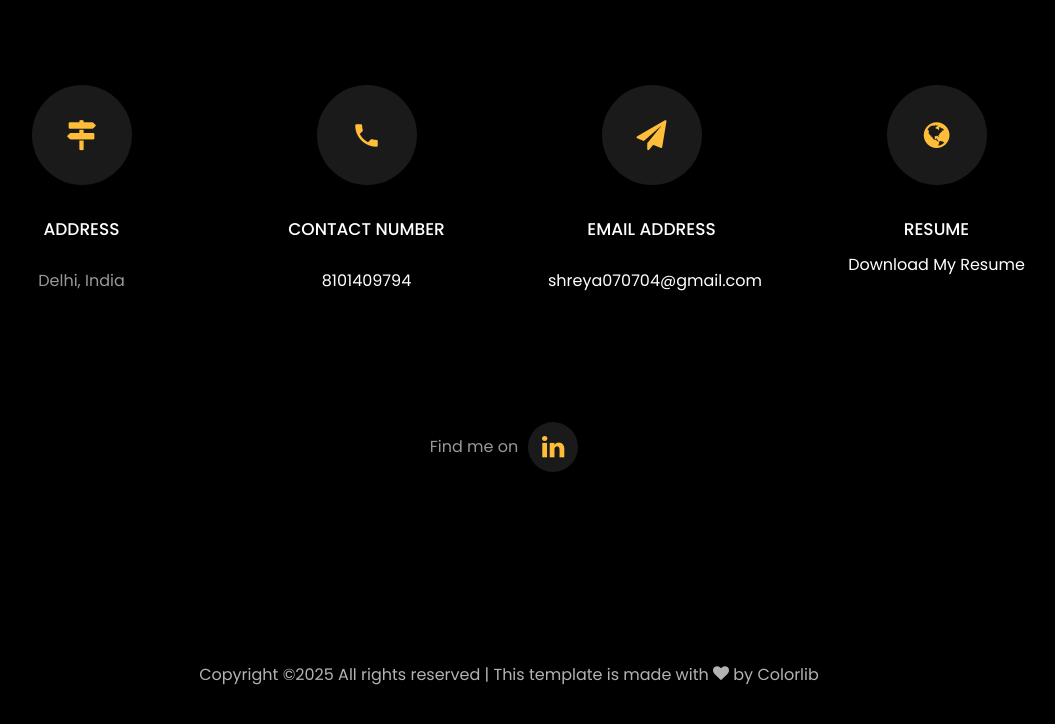
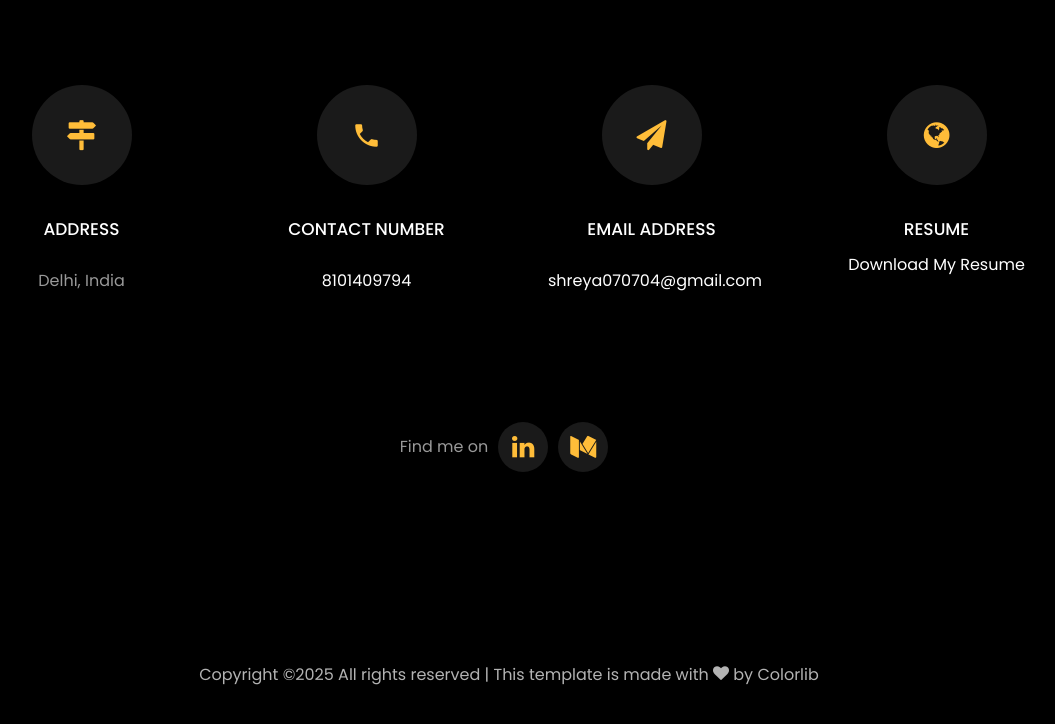
Before and after one commit to Shreya-0725/My-portfolio, a plain HTML site: page index.html in a window 1280 px wide. Shown: the part 5354-6078 px from the top of the page, without its empty margins (131-1186 px from the left). Drawn offline with Linux system fonts and the light colour scheme; files whose address does not match are found by name.

Commit message:
index.html

```diff
--- a/index.html
+++ b/index.html
@@ -553,19 +553,32 @@
 	          </div>
           </div>
 
+
 	  	<div class="container">
  			 <br>
   			<br>
-
   			        <br>
  					 <ul class="ftco-footer-social list-unstyled d-flex justify-content-center align-items-center mb-0">
-					  <li class="ftco-animate normal-txt">Find me on  </li>
-					  <li class="ftco-animate"><a href="https://www.linkedin.com/in/shreyasingh0707/"><span class="icon-linkedin"></span></a></li>
+    						<li class="ftco-animate normal-txt">Find me on</li>
+
+    <!-- LinkedIn -->
+   							 <li class="ftco-animate">
+      							  <a href="https://www.linkedin.com/in/shreyasingh0707/" target="_blank">
+        							<span class="icon-linkedin"></span>
+      									</a>
+    						</li>
+
+    <!-- Medium -->
+    							<li class="ftco-animate">
+      							 <a href="https://medium.com/@shreya070704" target="_blank">
+       								 <span class="icon-medium"></span>
+      									</a>
+    						</li>
   		</ul>
  	 <br>
 </div>
-   </div>
  </section>
+
 
 
 
```
Lines whose indentation alone changed are shown as unchanged.
